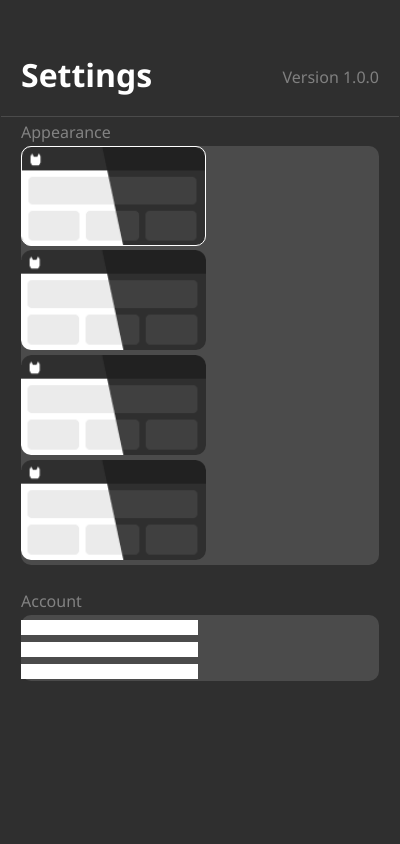
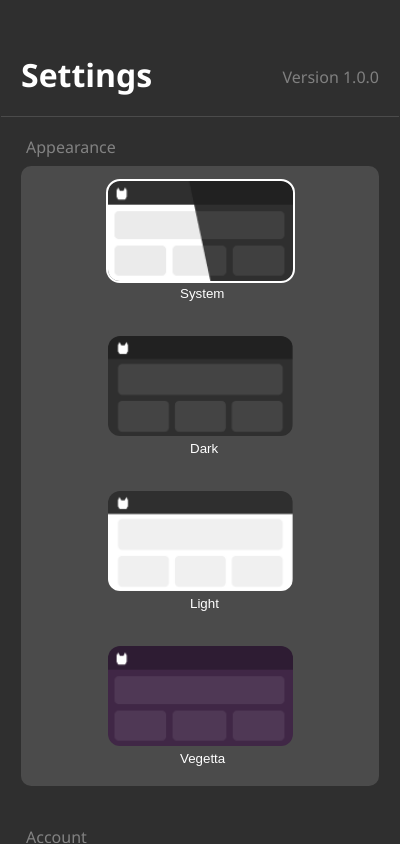
Before and after one commit to Black-Cat-Studios/BCS-Developer-Client, an Electron app: page html/settings.html in a window 400 px wide. Drawn offline with Linux system fonts and the light colour scheme; no server answers.

Commit message:
add settings style and vegetta theme

```diff
--- a/html/settings.html
+++ b/html/settings.html
@@ -13,20 +13,23 @@
         <hr>
 
         <div>
-            <div class="category">
-                <p>Appearance</p>
+
+            <p class="header">Appearance</p>
+            <div id="theme" class="category">
                 <button class="themebutton active" id="system"></button>
                 <button class="themebutton" id="dark"></button>
                 <button class="themebutton" id="light"></button>
                 <button class="themebutton" id="vegetta"></button>
             </div>
 
+            <p class="header">Account</p>
             <div class="category">
-              <p>Account</p>
               <input type="text" name="user"/>
               <input type="password" name="pass"/>
               <input type="text" name="nick"/>
           </div>
+
+
         </div>
 
     </div>
--- a/style/settings.css
+++ b/style/settings.css
@@ -9,16 +9,33 @@ hr{
     background: var(--color-bgblend);
 }
 
+#main{
+    position:relative;
+}
+
 div.category{
     background: var(--color-bgblend);
-    margin-top: 50px;
+    margin-top: 70px;
     border-radius: 10px;
+    position: relative;
 }
 
-div.category p:first-of-type{
+p.header{
     color: var(--color-blend);
-    margin-top: -25px;
+    margin: 5px;
+    margin-top: 40px;
     position: absolute;
+}
+
+p.header:first-of-type{
+    margin-top: -30px;
+}
+
+#theme{
+    display: flex;
+    flex-flow: row wrap;
+    align-items: center;
+    justify-content: center;
 }
 
 .themebutton{
@@ -27,14 +44,53 @@ div.category p:first-of-type{
     background: url('../icons/system-theme.png');
     background-repeat: no-repeat;
     background-size: cover;
-    border-radius: 10px;
+    border-radius: 12px;
+    margin: 15px;
+    margin-bottom: 40px;
     cursor: pointer;
+    position: relative;
+    transition: outline .1s;
 }
 
 .themebutton::after{
-
+    content: 'System';
+    margin-left: -20px;
+    position: absolute;
+    color: var(--color);
+    margin-top: 55px;
 }
 
-.themebutton.active{
-    border: solid 1px white;
+.themebutton.active.active{
+    outline: solid 2px var(--color);
 }
+
+.themebutton:hover{
+    outline: solid 2px var(--color-blend);
+}
+
+#dark{
+    background-image: url("../icons/dark-theme.png");
+}
+
+#dark::after{
+    content: "Dark";
+    margin-left: -10px;
+}
+
+#light{
+    background-image: url("../icons/light-theme.png");
+}
+
+#light::after{
+    content: "Light";
+    margin-left: -10px;
+}
+
+#vegetta{
+    background-image: url("../icons/purple-theme.png");
+}
+
+#vegetta::after{
+    content: "Vegetta";
+    margin-left: -20px;
+}
--- a/style/universal.css
+++ b/style/universal.css
@@ -6,6 +6,16 @@
   --color-bgblend: rgb(75, 75, 75);
   --color-blend: rgba(255,255,255,0.4);
   --color-blend-opaque: rgba(255,255,255,0.1);
+}
+
+body.vegetta{
+  --color: rgb(255, 228, 251);
+  --coloropp: black;
+  --color-fg: #2c0041;
+  --color-bg: #371a3f;
+  --color-bgblend: rgb(92, 56, 92);
+  --color-blend: rgba(226, 155, 240, 0.4);
+  --color-blend-opaque: rgba(226, 140, 252, 0.1);
 }
 
 * {margin: 0; padding: 0; border: 0; vertical-align: baseline;}
```
